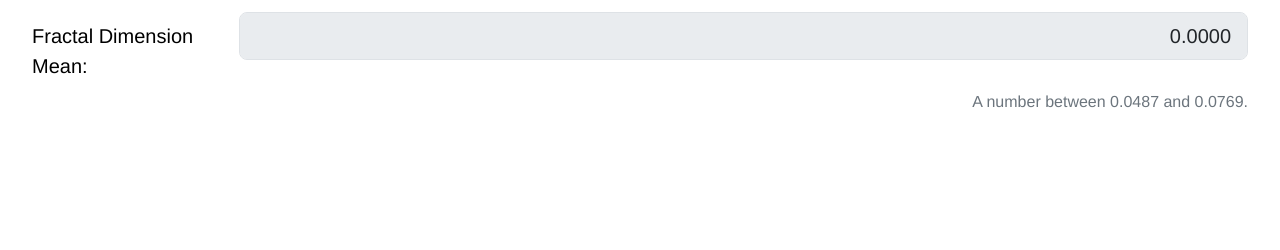
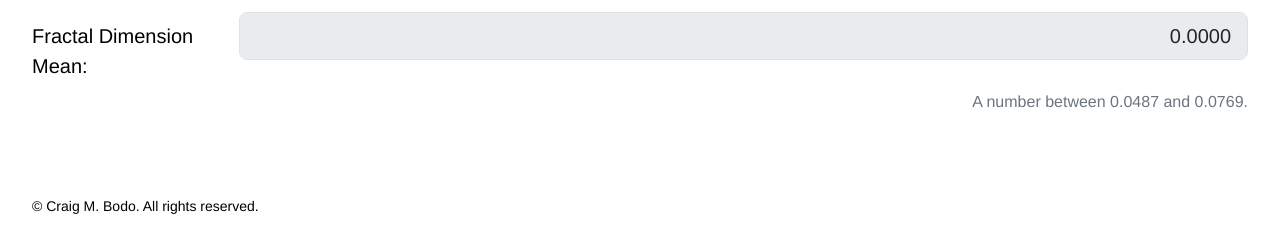
Before and after one commit to cbodo/cancer-predictor, a Flask app: page / in a window 1280 px wide. Shown: the part 1235-1485 px from the top of the page. Before the commit the page ends 1343 px from the top, so only its background shows below. Run offline with Flask 3, Linux system fonts and the light colour scheme; some libraries are stand-ins or nearby versions.

Commit message:
Update templates and styling

```diff
--- a/static/css/stylesheet.css
+++ b/static/css/stylesheet.css
@@ -21,6 +21,7 @@
 }
 
 .content { padding: 2rem; }
+.footer { padding: 2rem; }
 
 input {
     text-align: right;
--- a/static/script.js
+++ b/static/script.js
@@ -1,4 +1,9 @@
 'use strict';
+
+window.onload = function() {
+    var currentDate = new Date();
+    document.getElementById('current-year').innterHTML = currentDate.getFullYear();
+}
 
 function closeContents() {
     let offcanvas = document.getElementById("offcanvasRight");
--- a/templates/base.html
+++ b/templates/base.html
@@ -32,5 +32,10 @@
     <div class="content">
         {% block content %} {% endblock %}
     </div>
+    <div class="footer">
+        <footer>
+            <small>&copy; <span id="current-year"></span> Craig M. Bodo. All rights reserved.</small>
+        </footer>
+    <div>
 </body>
 </html>
--- a/templates/index.html
+++ b/templates/index.html
@@ -26,6 +26,7 @@
           {% endif %}
         </div>
       </div>
+    </div>
   </div>
   <form id="prediction-form">
       {% for textbox in textboxes %}
```
